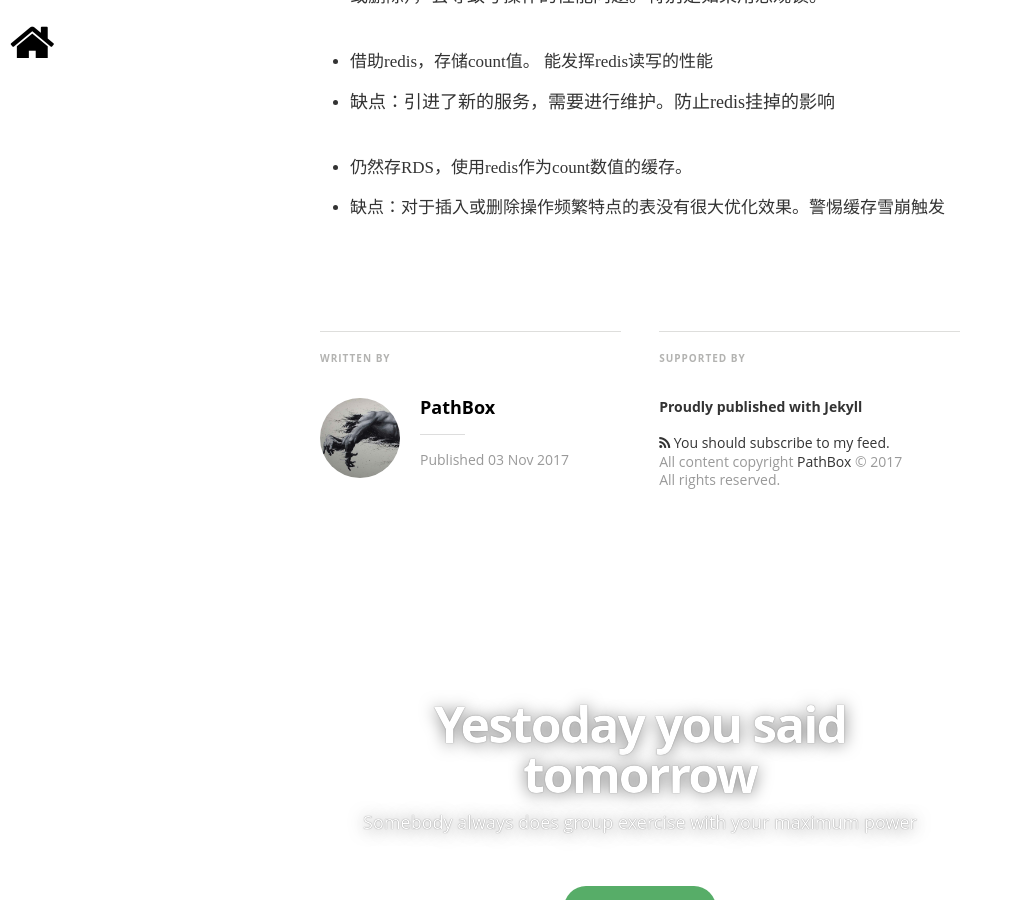
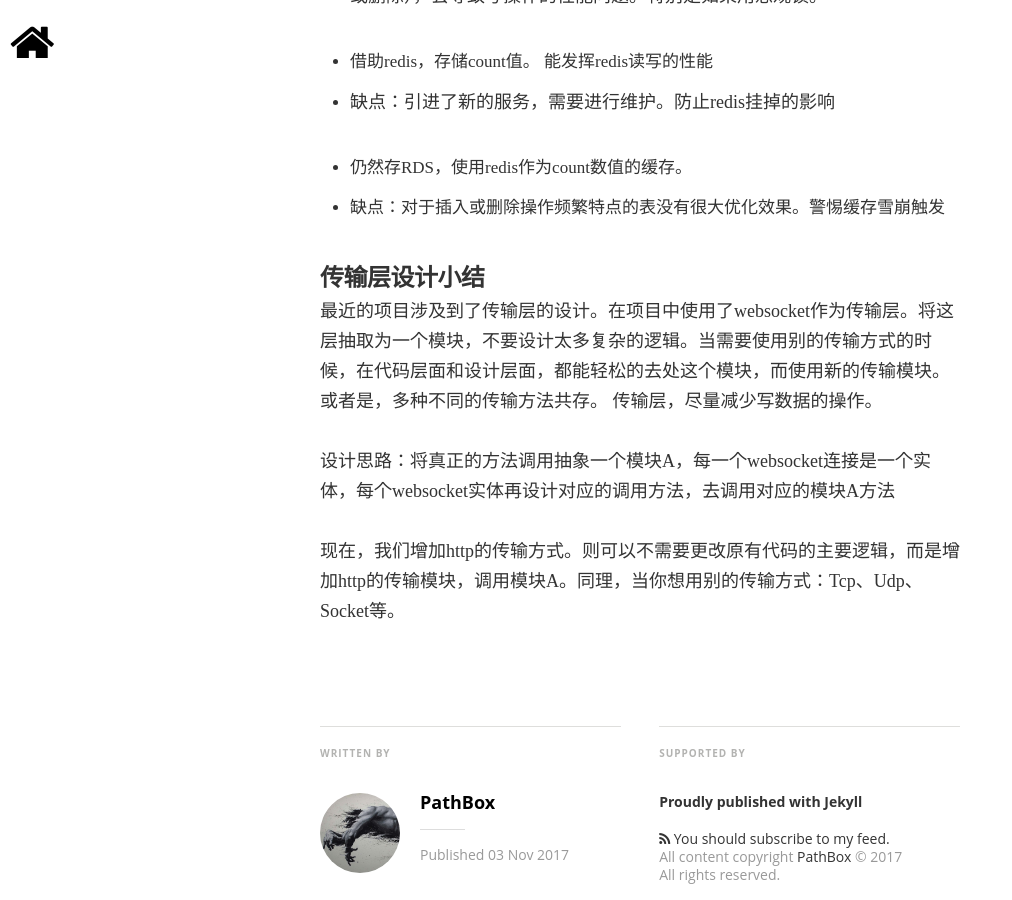
Before and after one commit to pathbox/pathbox.github.io, a Jekyll site: the page built from _posts/2017-11-03-work-summary-in-Udesk-ten.md, in a window 1280 px wide and 900 px high, scrolled down 6220 px. Shown: the whole window, without its empty margins (0-1012 px from the left). Built offline with Jekyll 4.4.1, drawn with Linux system fonts in a browser that asks for light colours; nearby versions of some CDN libraries; some web fonts are replaced; comment, search, counter and statistics services are not loaded.

Commit message:
传输层设计小结

```diff
--- a/_posts/2017-11-03-work-summary-in-Udesk-ten.md
+++ b/_posts/2017-11-03-work-summary-in-Udesk-ten.md
@@ -165,3 +165,12 @@ http://www.jianshu.com/p/4a58761d758f
 
 + 仍然存RDS，使用redis作为count数值的缓存。
 + 缺点：对于插入或删除操作频繁特点的表没有很大优化效果。警惕缓存雪崩触发
+
+##### 传输层设计小结
+
+最近的项目涉及到了传输层的设计。在项目中使用了websocket作为传输层。将这层抽取为一个模块，不要设计太多复杂的逻辑。当需要使用别的传输方式的时候，在代码层面和设计层面，都能轻松的去处这个模块，而使用新的传输模块。或者是，多种不同的传输方法共存。
+传输层，尽量减少写数据的操作。
+
+设计思路：将真正的方法调用抽象一个模块A，每一个websocket连接是一个实体，每个websocket实体再设计对应的调用方法，去调用对应的模块A方法
+
+现在，我们增加http的传输方式。则可以不需要更改原有代码的主要逻辑，而是增加http的传输模块，调用模块A。同理，当你想用别的传输方式：Tcp、Udp、Socket等。
```
